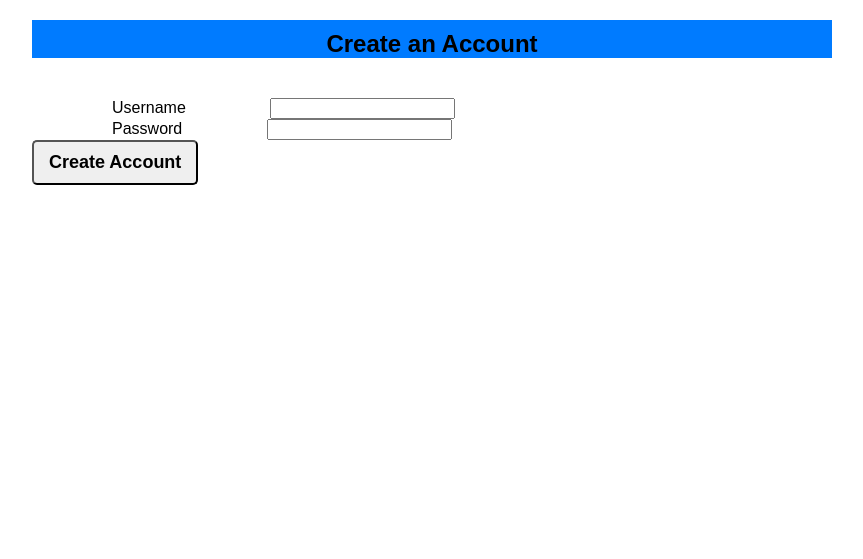
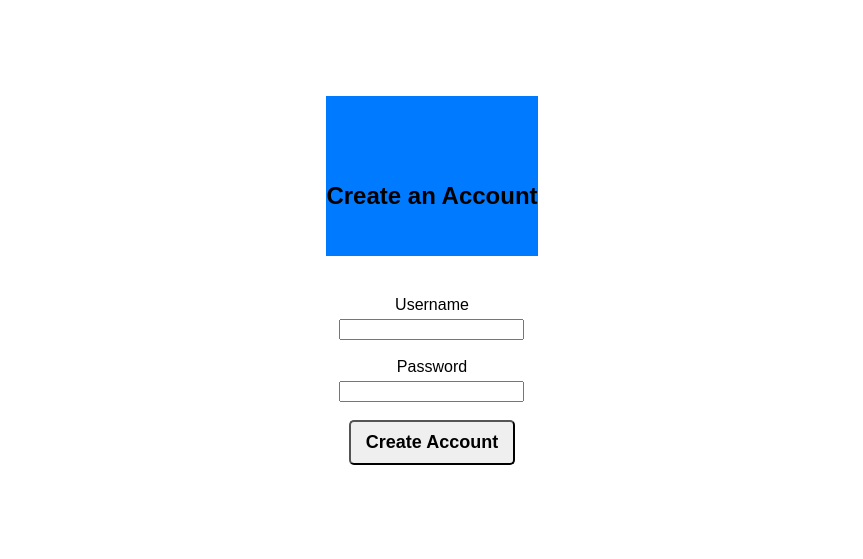
Before and after one commit to fefi375/NagyProject, a Flask app: page /account_create in a window 1280 px wide. Shown: the top 559 px of the page, without its empty margins (208-1071 px from the left). Run offline with Flask 3, Linux system fonts and the light colour scheme.

Commit message:
account create link a css-hez

```diff
--- a/WEB/static/account_create.css
+++ b/WEB/static/account_create.css
@@ -1,27 +1,46 @@
+html{
+    margin:0;
+}
 
 body {
     display: flex;
     flex-direction: column;
-    justify-content:flex-start;
+    justify-content: center;
     align-items: center;
-    height: 40vh;
+    height: 70vh;
     margin: 0;
     font-family: Arial, Helvetica, sans-serif;
     background-color: white;
 }
+head{
+    background-color: #007BFF;
+}
+
 h2{
-    margin-bottom: 40px;
+    text-align: center;
+    margin-top: 30px;
     text-align: center;
     background-color: #007BFF;
-    width: 100vh;
-    padding-top: 10px;
+    width: 100%;
+    line-height: 120px;
+    padding-top: 40px;
+    margin-top: 0px;
+    border: 0px;
+    align-self:flex-start;
+}
 
+form {
+    margin-top: 40px;
+    display: flex;
+    flex-direction: column;
+    align-items: center;
 }
-label{
 
-    margin: 10vh;
-    align-self: self-start;
 
+label {
+    display: flex;
+    text-align: center;
+    margin-bottom: 5px;
 }
 
 button {
@@ -32,9 +51,18 @@ button {
     font-size: large;
     border-radius: 5px;
     font-weight: bold;
-    align-self: center;
 }
 button:hover{
     background-color: antiquewhite;
 
 }
+
+
+a {
+    text-decoration: none;
+    color: black;
+    background-color: white;
+    padding: 5px;
+    border: 0.2px solid black;
+    border-radius: 5px;
+}
--- a/WEB/templates/upload_article.html
+++ b/WEB/templates/upload_article.html
@@ -3,7 +3,7 @@
 <head>
     <meta charset="UTF-8">
     <title>Upload New Article</title>
-    <link rel="stylesheet" href="{{ url_for('static', filename='layout.css') }}">
+    <link rel="stylesheet" href="{{ url_for('static', filename='upload_article.css') }}">
 </head>
 <body>
     <h1>Upload a New Article</h1>
```
Also changed, not shown: Database/user_data.db (added).
